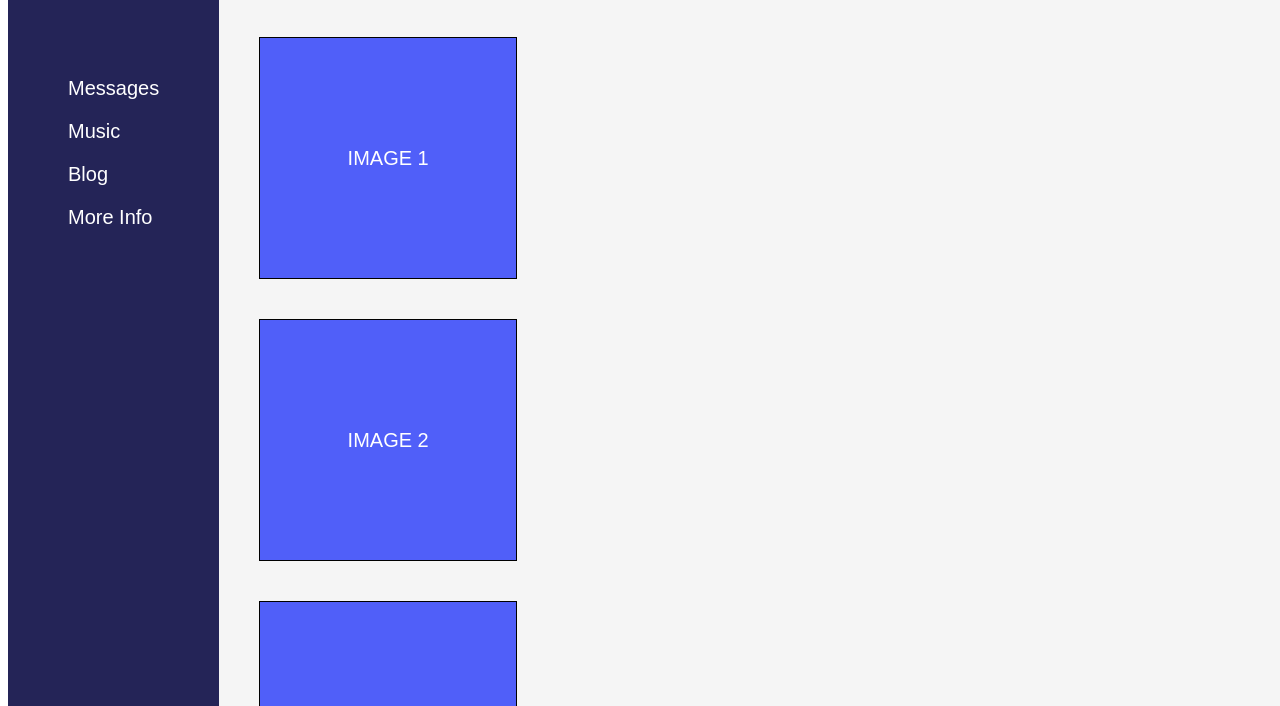
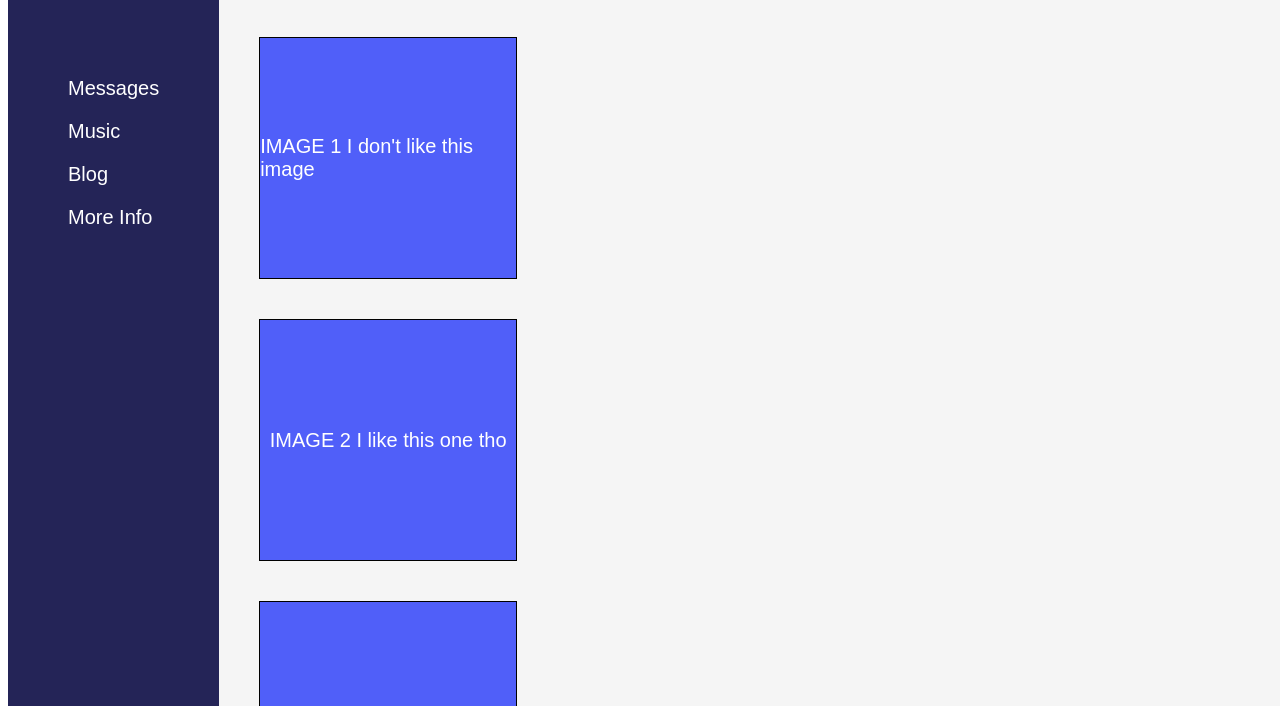
Before and after one commit to MultiverseLearningProducts/Flexible-Mock-Magic, a plain HTML site: page index.html in a window 1280 px wide. Shown: the part 94-800 px from the top of the page. Drawn offline with Linux system fonts and the light colour scheme.

Commit message:
Some great changes

```diff
--- a/index.html
+++ b/index.html
@@ -31,8 +31,8 @@
         <p>More Info</p>
       </div>
       <div class="main-content">
-        <div class="image-container">IMAGE 1</div>
-        <div class="image-container">IMAGE 2</div>
+        <div class="image-container">IMAGE 1 I don't like this image</div>
+        <div class="image-container">IMAGE 2 I like this one tho</div>
         <div class="image-container">IMAGE 3</div>
         <div class="image-container">IMAGE 4</div>
         <div class="image-container">IMAGE 5</div>
```
